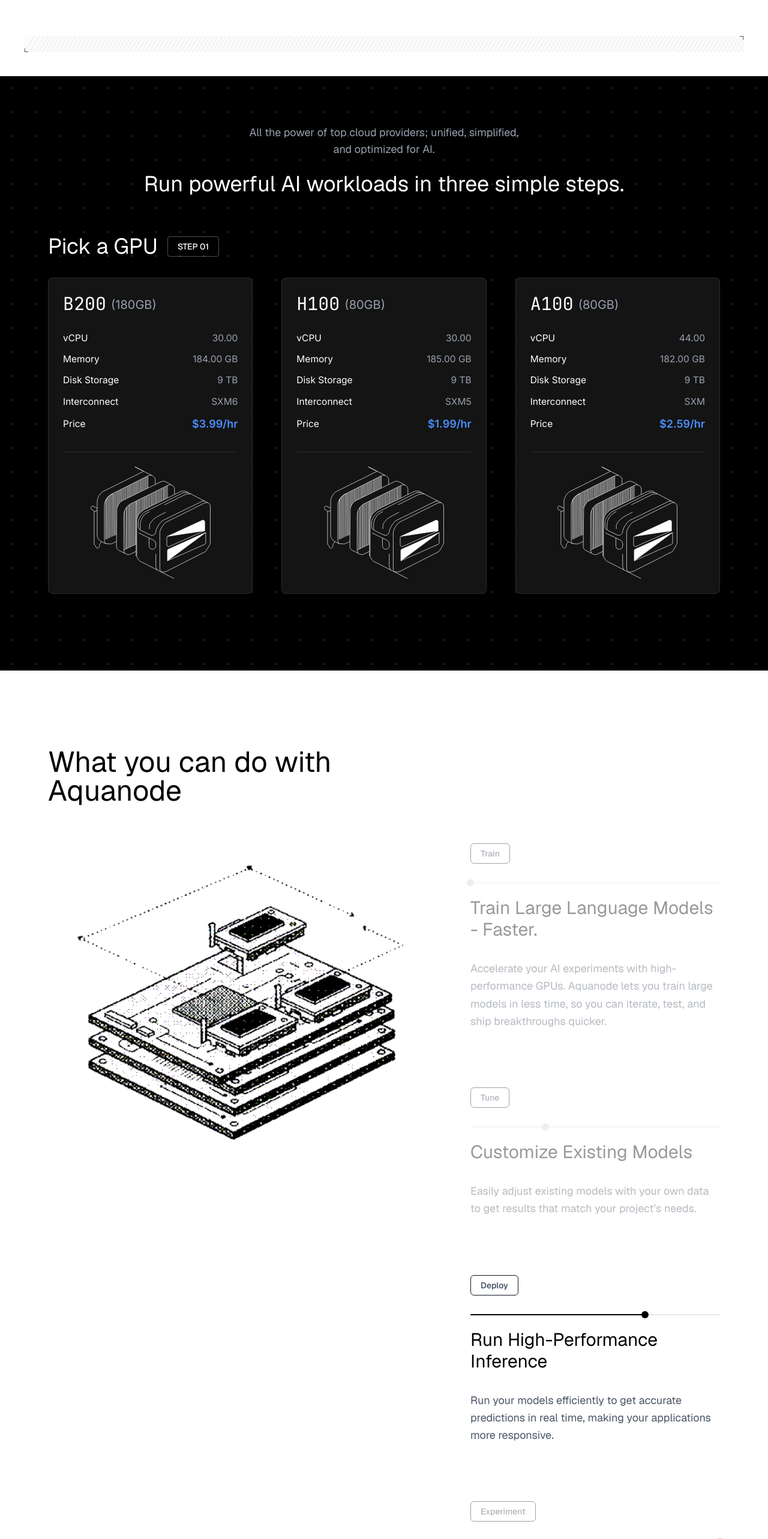
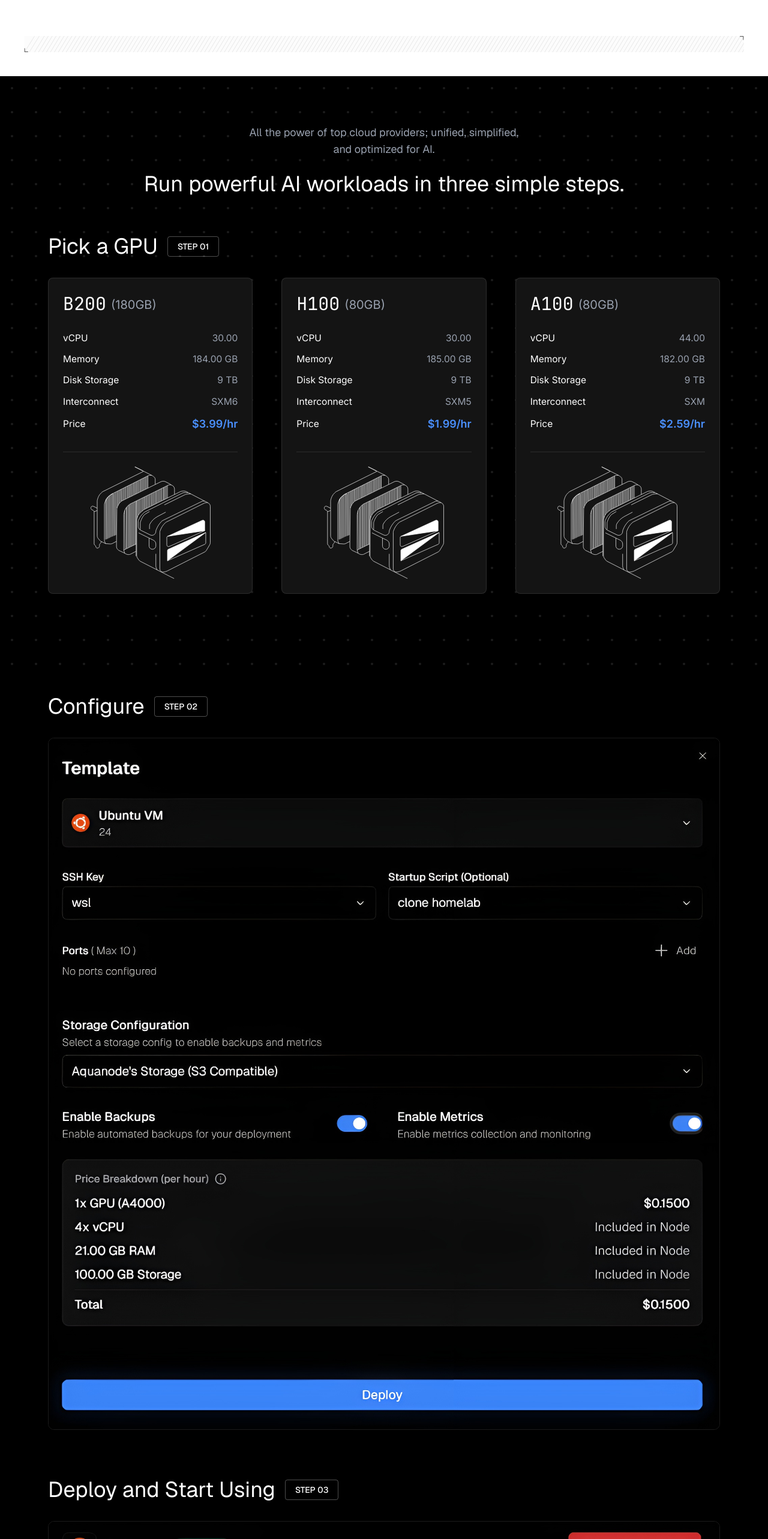
Before and after one commit to Aquanodeio/website, a Next.js app: page / in a window 1280 px wide. Shown: the part 1800-4366 px from the top of the page at 60% size. Built offline with nearby package versions, Linux system fonts and the light colour scheme; no server answers.

Commit message:
added running in 3 steps section

```diff
--- a/app/page.tsx
+++ b/app/page.tsx
@@ -1,7 +1,7 @@
 import HeroNavbar from "@/components/NavbarTransparent";
 import HeroSection from "@/components/Home/HeroSection";
 import FeaturesSection from "@/components/Home/FeaturesSection";
-import GPUPickerSection from "@/components/Home/GPUPickerSection";
+import LaunchingSection from "@/components/Home/LaunchingSection";
 import TestimonialsSection from "@/components/Home/TestimonialsSection";
 import WhatYouCanDoSection from "@/components/Home/WhatYouCanDoSection";
 import PricingComparisonSection from "@/components/Home/PricingComparisonSection";
@@ -12,12 +12,18 @@
 
 export default function Home() {
   return (
-    <main className="relative w-full" style={{ fontFamily: 'var(--font-geist-sans)' }}>
+    <main
+      className="relative w-full"
+      style={{ fontFamily: "var(--font-geist-sans)" }}
+    >
       {/* Hero Section with dark background */}
       <div className="relative min-h-screen w-full overflow-hidden">
         {/* Background elements - full viewport coverage */}
         {/* Base dark background */}
-        <div className="absolute inset-0 z-0" style={{ background: "#0F0E11" }} />
+        <div
+          className="absolute inset-0 z-0"
+          style={{ background: "#0F0E11" }}
+        />
 
         {/* Subtle radial blue glow in bottom-right */}
         <div
@@ -41,8 +47,8 @@
       {/* Features Section */}
       <FeaturesSection />
 
-      {/* GPU Picker Section */}
-      <GPUPickerSection />
+      {/* Launching Section */}
+      <LaunchingSection />
 
       {/* What You Can Do Section */}
       <WhatYouCanDoSection />
--- /dev/null
+++ b/components/Home/ConfigureSection.tsx
@@ -0,0 +1,46 @@
+"use client";
+
+import { motion } from "framer-motion";
+import Image from "next/image";
+import { fadeInUp, viewport } from "@/lib/motionConfig";
+import ConfigureImage from "@/assets/home/launching/configure.png";
+
+export function ConfigureSection() {
+  return (
+    <section className="relative w-full bg-black py-10 overflow-hidden">
+      <div className="relative z-10 px-6 md:px-12 lg:px-16 xl:px-20">
+        {/* Header Section */}
+        <motion.div
+          initial="hidden"
+          whileInView="show"
+          viewport={viewport}
+          variants={fadeInUp}
+          className="flex items-center gap-4 mb-8"
+        >
+          <h3 className="text-3xl md:text-4xl font-normal text-white">
+            Configure
+          </h3>
+          <span className="px-4 py-1.5 border border-white/30 rounded text-white text-sm font-medium">
+            STEP 02
+          </span>
+        </motion.div>
+
+        {/* Main Content Image */}
+        <motion.div
+          initial="hidden"
+          whileInView="show"
+          viewport={viewport}
+          variants={fadeInUp}
+          className="w-full"
+        >
+          <Image
+            src={ConfigureImage}
+            alt="Configure Server"
+            className="w-full h-auto rounded-lg border border-white/10"
+            placeholder="blur"
+          />
+        </motion.div>
+      </div>
+    </section>
+  );
+}
--- /dev/null
+++ b/components/Home/DeploySection.tsx
@@ -0,0 +1,46 @@
+"use client";
+
+import { motion } from "framer-motion";
+import Image from "next/image";
+import { fadeInUp, viewport } from "@/lib/motionConfig";
+import DeployImage from "@/assets/home/launching/use.png";
+
+export function DeploySection() {
+  return (
+    <section className="relative w-full bg-black py-10 overflow-hidden">
+      <div className="relative z-10 px-6 md:px-12 lg:px-16 xl:px-20">
+        {/* Header Section */}
+        <motion.div
+          initial="hidden"
+          whileInView="show"
+          viewport={viewport}
+          variants={fadeInUp}
+          className="flex items-center gap-4 mb-8"
+        >
+          <h3 className="text-3xl md:text-4xl font-normal text-white">
+            Deploy and Start Using
+          </h3>
+          <span className="px-4 py-1.5 border border-white/30 rounded text-white text-sm font-medium">
+            STEP 03
+          </span>
+        </motion.div>
+
+        {/* Main Content Image */}
+        <motion.div
+          initial="hidden"
+          whileInView="show"
+          viewport={viewport}
+          variants={fadeInUp}
+          className="w-full"
+        >
+          <Image
+            src={DeployImage}
+            alt="Deploy and Start Using"
+            className="w-full h-auto rounded-lg border border-white/10"
+            placeholder="blur"
+          />
+        </motion.div>
+      </div>
+    </section>
+  );
+}
--- /dev/null
+++ b/components/Home/LaunchingSection.tsx
@@ -0,0 +1,80 @@
+import { getMarketplace } from "@/hooks/useMarketplace";
+import { GPUPickerClient } from "./GPUPickerClient";
+import { ConfigureSection } from "./ConfigureSection";
+import { DeploySection } from "./DeploySection";
+
+// Helper function to find cheapest price for a GPU type
+const getCheapestPrice = (
+  providers: Array<{ gpuShortName: string; price: number; gpuMemory: string }>,
+  gpuName: string
+): number | null => {
+  const matchingProviders = providers.filter((p) =>
+    p.gpuShortName.toLowerCase().includes(gpuName.toLowerCase())
+  );
+
+  if (matchingProviders.length === 0) return null;
+
+  return Math.min(...matchingProviders.map((p) => p.price));
+};
+
+export default async function LaunchingSection() {
+  // Fetch marketplace data
+  let aquanodePrices: Record<string, number> = {};
+
+  try {
+    const { providers } = await getMarketplace();
+
+    // Get cheapest prices for each GPU type
+    aquanodePrices = {
+      b200: getCheapestPrice(providers, "b200") || 3.99,
+      h100: getCheapestPrice(providers, "h100") || 1.99,
+      a100: getCheapestPrice(providers, "a100") || 2.59,
+    };
+  } catch (error) {
+    console.error("Failed to fetch marketplace data:", error);
+    // Fallback to default prices if API fails
+    aquanodePrices = {
+      b200: 3.99,
+      h100: 1.99,
+      a100: 2.59,
+    };
+  }
+
+  const gpuCards = [
+    {
+      model: "B200",
+      vram: "180GB",
+      vcpu: "30.00",
+      memory: "184.00 GB",
+      storageSpace: "9 TB",
+      interface: "SXM6",
+      price: `$${aquanodePrices.b200.toFixed(2)}/hr`,
+    },
+    {
+      model: "H100",
+      vram: "80GB",
+      vcpu: "30.00",
+      memory: "185.00 GB",
+      storageSpace: "9 TB",
+      interface: "SXM5",
+      price: `$${aquanodePrices.h100.toFixed(2)}/hr`,
+    },
+    {
+      model: "A100",
+      vram: "80GB",
+      vcpu: "44.00",
+      memory: "182.00 GB",
+      storageSpace: "9 TB",
+      interface: "SXM",
+      price: `$${aquanodePrices.a100.toFixed(2)}/hr`,
+    },
+  ];
+
+  return (
+    <div className="flex flex-col">
+      <GPUPickerClient gpuCards={gpuCards} />
+      <ConfigureSection />
+      <DeploySection />
+    </div>
+  );
+}
```
Also changed, not shown: assets/home/launching/configure.png (added), assets/home/launching/use.png (added).
